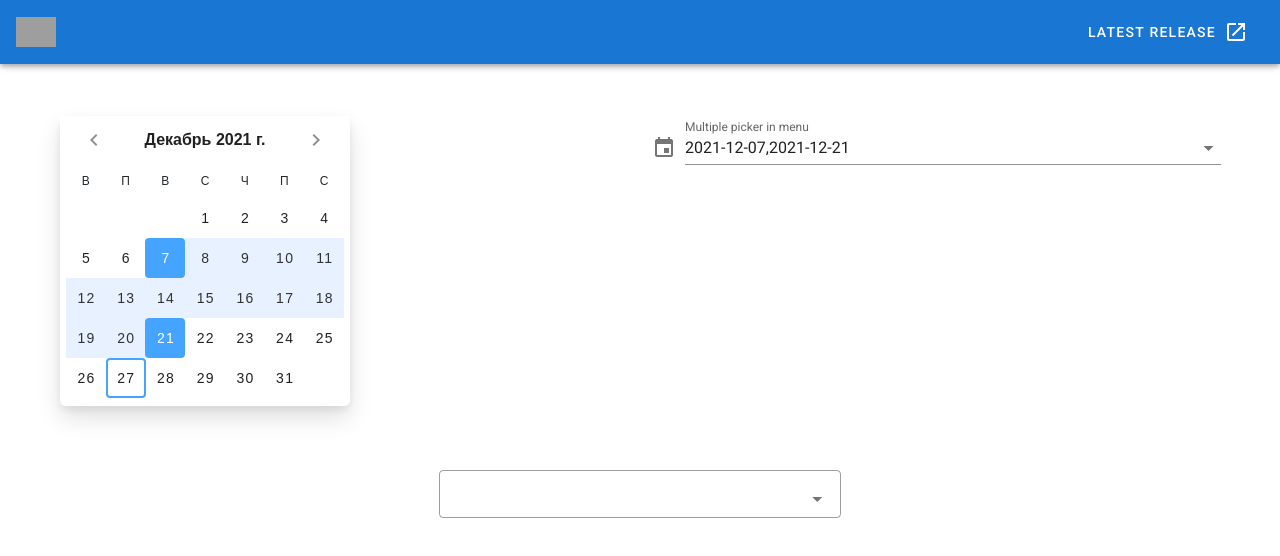
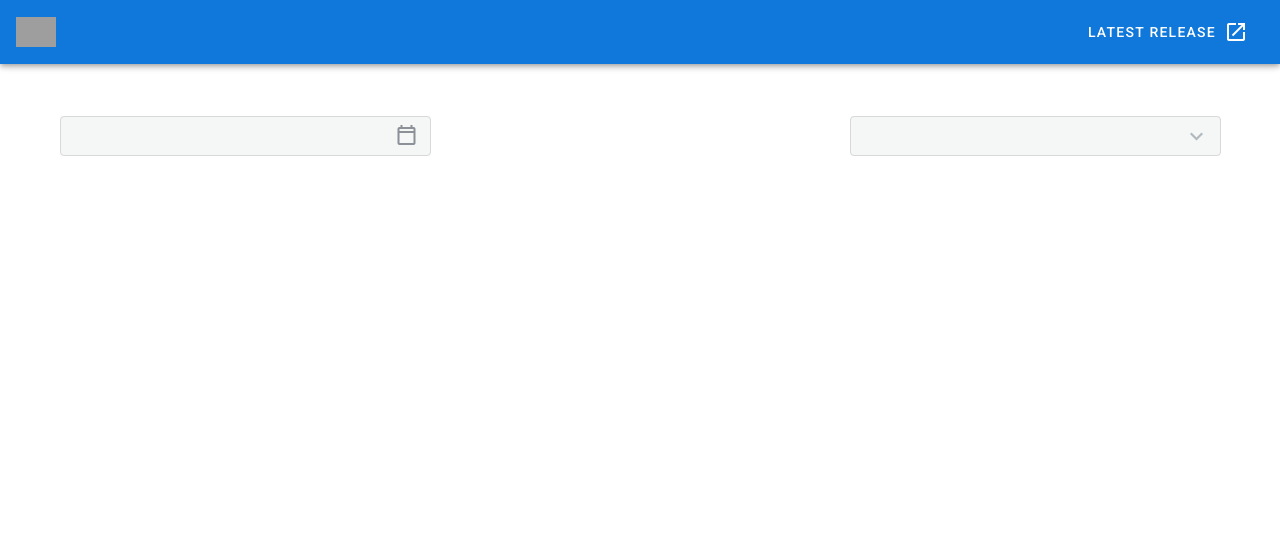
Before and after one commit to maribri/slon-vue, a Vue app: page / in a window 1280 px wide. Shown: the top 556 px of the page. Built offline with nearby package versions, Linux system fonts and the light colour scheme; grey boxes are pictures that could not be loaded.

Commit message:
update components

```diff
--- a/src/App.vue
+++ b/src/App.vue
@@ -34,8 +34,26 @@
     </v-app-bar>
 
     <v-main>
-      <DatePicker/>
-      <Select/>
+      <v-container class="mt-10">
+        <v-row>
+          <v-col
+              cols="12"
+              sm="4"
+          >
+            <DatePicker/>
+          </v-col>
+          <v-col
+              cols="12"
+              sm="4"
+          ></v-col>
+          <v-col
+              cols="12"
+              sm="4"
+          >
+            <Select/>
+          </v-col>
+        </v-row>
+      </v-container>
     </v-main>
   </v-app>
 </template>
--- a/src/assets/custom.css
+++ b/src/assets/custom.css
@@ -1,12 +1,53 @@
+/* Custom Text Field */
+
+/* height 38px + 2px*/
+/* border #D8D8D8*/
+/* border:focus #1078DB*/
+/* border-radius 6px*/
+/* color #22282D*/
+/* svg width 48px*/
+/* svg color #8B9197*/
+/* svg:hover color #1078DB*/
+
+.custom-textfield.v-text-field.primary--text, .custom-textfield.v-text-field .primary--text {
+    color: #1078DB !important;
+    caret-color: #1078DB !important;
+}
+
+.custom-textfield.v-text-field.v-text-field--outlined:not(.v-input--is-focused):not(.v-input--has-state)>.v-input__control>.v-input__slot fieldset,
+.custom-textfield.v-text-field.v-text-field--outlined:not(.v-input--is-focused):not(.v-input--has-state):not(.v-input--is-disabled)>.v-input__control>.v-input__slot:hover fieldset,
+.custom-multiselect.v-text-field.v-text-field--outlined:not(.v-input--is-focused):not(.v-input--has-state)>.v-input__control>.v-input__slot fieldset,
+.custom-multiselect.v-text-field.v-text-field--outlined:not(.v-input--is-focused):not(.v-input--has-state):not(.v-input--is-disabled)>.v-input__control>.v-input__slot:hover fieldset {
+    color: #D8D8D8;
+}
+
+.custom-textfield.v-text-field--outlined:not(.v-input--is-dirty):not(.v-input--is-focused)>.v-input__control>.v-input__slot,
+.custom-multiselect.v-select:not(.v-input--is-dirty):not(.v-input--is-focused)>.v-input__control>.v-input__slot {
+    background-color: #F5F6F6;
+}
+
+.custom-textfield.v-text-field--outlined>.v-input__control>.v-input__slot {
+    /*background-color: #F5F6F6;*/
+}
+
+.custom-textfield.v-text-field--outlined .v-icon {
+    color: #8B9197;
+}
+
+/*.v-text-field--outlined.v-input--has-state fieldset, .v-text-field--outlined.v-input--is-focused fieldset*/
+
+.custom-textfield.v-text-field--outlined.v-input--has-state fieldset, .custom-textfield.v-text-field--outlined.v-input--is-focused fieldset,
+.custom-multiselect.v-text-field--outlined.v-input--has-state fieldset, .custom-multiselect.v-text-field--outlined.v-input--is-focused fieldset {
+    border-width: 1px;
+    /*border-color: purple;*/
+}
+
+/* Custom Datepicker */
+
 /* color #333*/
 /*arrow #8B9197 hover #1078DB*/
 /*week-name #22282D*/
 /*day non-active #ccc*/
-
-
-.theme--light.v-card {
-    /*color: #333 !important;*/
-}
 
 .custom-picker.v-picker {
     font-family: 'Navigo', Arial, Helvetica, sans-serif !important;
@@ -55,6 +96,10 @@
     caret-color: #45A4FF !important;
 }
 
+.custom-picker.v-picker .v-btn:before {
+    display: none !important;
+}
+
 .custom-picker.v-picker .v-date-picker-table .v-btn.v-btn--active {
     color: #333;
     background-color: #E8F1FF !important;
@@ -62,7 +107,7 @@
 
 .custom-picker.v-picker .v-date-picker-table .v-btn.v-date-picker--first-in-range,
 .custom-picker.v-picker .v-date-picker-table .v-btn.v-date-picker--last-in-range {
-    color: #fff;
+    color: #fff !important;
     background-color: #45A4FF !important;
     border-color: #45A4FF !important;
     border-radius: 4px;
@@ -73,6 +118,10 @@
     border-color: #45A4FF !important;
     border-width: 2px;
     border-radius: 4px;
+}
+
+.custom-picker.v-picker .v-date-picker-table .v-btn.v-btn--disabled, .custom-picker.v-picker .v-date-picker-table .v-btn.v-btn--disabled .v-btn__loading, .custom-picker.v-picker .v-date-picker-table .v-btn.v-btn--disabled .v-icon {
+    color: #ccc !important;
 }
 
 .custom-picker.v-picker .v-date-picker-table .v-btn {
@@ -90,15 +139,26 @@
     text-transform: uppercase;
 }
 
+/* Custom Multiselect */
+
+/* border #CDCDCD*/
+/* bg #F5F6F6*/
+/* placeholder #949CA0*/
+
 .custom-multiselect, .custom-multiselect.v-input {
     font-family: 'Navigo', Arial, Helvetica, sans-serif !important;
     font-size: 14px !important;
     color: #61676A;
 }
 
+.custom-multiselect.v-text-field.primary--text, .custom-multiselect.v-text-field .primary--text {
+    color: #1078DB !important;
+    caret-color: #1078DB !important;
+}
+
 .custom-multiselect.v-select .primary--text {
-    color: #45A4FF !important;
-    caret-color: #45A4FF !important;
+    color: #1078DB !important;
+    caret-color: #1078DB !important;
 }
 
 .custom-multiselect.v-select .v-menu__content {
@@ -123,8 +183,48 @@
     border-bottom: 19px solid green;*/
 }
 
+.custom-multiselect .custom-search-list-item .v-list-item__content, .custom-multiselect .v-list--dense .v-list-item .v-list-item__content, .custom-multiselect .v-list-item--dense .v-list-item__content {
+    padding: 0;
+}
+
+.custom-multiselect .custom-search-list-item .v-list-item__content .v-text-field {
+    padding-top: 0;
+    margin-top: 1px;
+}
+
 .custom-multiselect.v-select .v-input__slot {
+    margin-bottom: 2px;
     min-height: 20px !important;
+    /*outline: 1px solid grey;*/
+}
+
+.custom-multiselect.v-select .v-input__slot:after {
+    border-width: 0 0 1px !important;
+}
+
+.custom-multiselect.v-select .v-input__slot .v-icon {
+    font-size: 26px;
+    color: #B0B9BE;
+}
+
+.custom-multiselect.v-select .v-input__slot .v-input__icon--clear .v-icon {
+    font-size: 18px;
+}
+
+.custom-multiselect.v-select .v-input__slot + .v-text-field__details {
+    display: none;
+}
+
+.custom-multiselect.v-select .v-text-field>.v-input__control>.v-input__slot:before {
+    border: 0;
+}
+
+.custom-multiselect.v-select.v-text-field input::placeholder {
+    color: #949CA0;
+}
+
+.custom-multiselect.v-select.v-text-field--outlined:not(.v-text-field--single-line) .v-select__selections {
+    padding: 3px 0 4px;
 }
 
 .custom-multiselect.v-select .v-list-item {
@@ -147,6 +247,10 @@
     opacity: 0.12 !important;
 }
 
+.custom-multiselect .v-menu__content {
+    box-shadow: 0 12px 24px rgb(0 0 0 / 12%), 0 4px 8px rgb(0 0 0 / 8%);
+}
+
 .custom-multiselect.v-select .v-list-item--active:before, .custom-multiselect.v-select .v-list-item--active:hover:before, .custom-multiselect.v-select .v-list-item:focus:before {
     /*opacity: 1 !important;*/
 }
@@ -159,6 +263,6 @@
     padding: 10px 0;
 }
 
-.custom-multiselect .v-list-item__title {
-    font-size: inherit;
+.custom-multiselect .v-list-item__title, .custom-multiselect .v-list--dense .v-list-item__title {
+    font-size: inherit !important;
 }
--- a/src/components/DatePicker.vue
+++ b/src/components/DatePicker.vue
@@ -1,20 +1,4 @@
 <template>
-  <v-container class="mt-10">
-    <v-row>
-      <v-col
-          cols="12"
-          sm="6"
-      >
-        <v-date-picker
-            class="custom-picker"
-            v-model="dates"
-            range
-        ></v-date-picker>
-      </v-col>
-      <v-col
-          cols="12"
-          sm="6"
-      >
   <v-menu
       ref="menu"
       v-model="menu"
@@ -22,24 +6,29 @@
       :return-value.sync="dates"
       transition="scale-transition"
       offset-y
+      :nudge-top="25"
       min-width="auto"
   >
     <template v-slot:activator="{ on, attrs }">
-            <v-combobox
-                v-model="dates"
-                label="Multiple picker in menu"
-                prepend-icon="mdi-calendar"
+      <v-text-field
+          v-model="dateRangeText"
+          append-icon="mdi-calendar-blank-outline"
           readonly
+          outlined
+          dense
           v-bind="attrs"
           v-on="on"
-            ></v-combobox>
+          class="custom-textfield"
+      ></v-text-field>
     </template>
     <v-date-picker
-              class="custom-picker"
         v-model="dates"
-              range
+        :first-day-of-week="1"
+        max=2021-12-27
         no-title
         scrollable
+        range
+        class="custom-picker"
     >
       <v-spacer></v-spacer>
       <v-btn
@@ -58,16 +47,25 @@
       </v-btn>
     </v-date-picker>
   </v-menu>
-      </v-col>
-    </v-row>
-  </v-container>
 </template>
 
 <script>
 export default {
   data: () => ({
-    dates: ['2021-12-07', '2021-12-21'],
+    dates: [/*'2021-12-07', '2021-12-21'*/],
     menu: false,
   }),
+  computed: {
+    dateRangeText() {
+      return this.dates.map(d => this.formatDate(d)).join(" ~ ");
+    },
+  },
+  methods: {
+    formatDate(date) {
+      if (!date) return null;
+      const [year, month, day] = date.split("-");
+      return `${day}-${month}-${year}`;
+    },
+  }
 }
 </script>
--- a/src/components/Select.vue
+++ b/src/components/Select.vue
@@ -1,15 +1,13 @@
 <template>
-  <v-container class="mt-10 col-4">
-    <v-select v-model="selectedFruits" :items="fruits" clearable attach outlined multiple class="custom-multiselect" :menu-props="{ bottom: true, offsetY: true }">
+  <v-select v-model="selectedFruits" :items="fruits" clearable attach dense outlined multiple class="custom-multiselect" :menu-props="{ bottom: true, offsetY: true }" append-icon="mdi-chevron-down">
     <template v-slot:prepend-item>
-        <v-list-item>
+      <v-list-item class="custom-search-list-item">
         <v-list-item-content>
           <v-text-field v-model="searchTerm" placeholder="Поиск" @input="searchFruits"></v-text-field>
         </v-list-item-content>
       </v-list-item>
     </template>
   </v-select>
-  </v-container>
 </template>
 
 <script>
--- a/src/plugins/vuetify.js
+++ b/src/plugins/vuetify.js
@@ -11,4 +11,11 @@ export default new Vuetify({
     locales: { ru },
     current: 'ru',
   },
+  theme: {
+    themes: {
+      light: {
+        primary: '#1078DB',
+      }
+    }
+  }
 });
```
Lines whose indentation alone changed are shown as unchanged.
